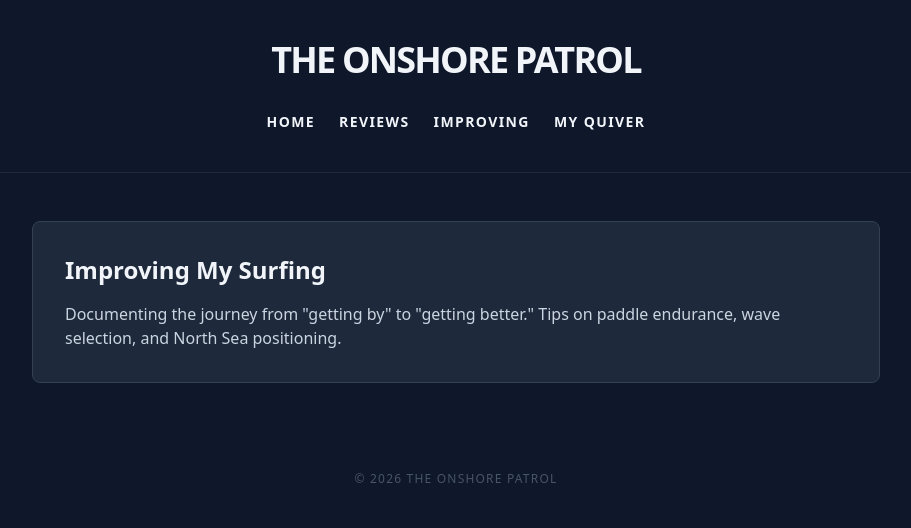
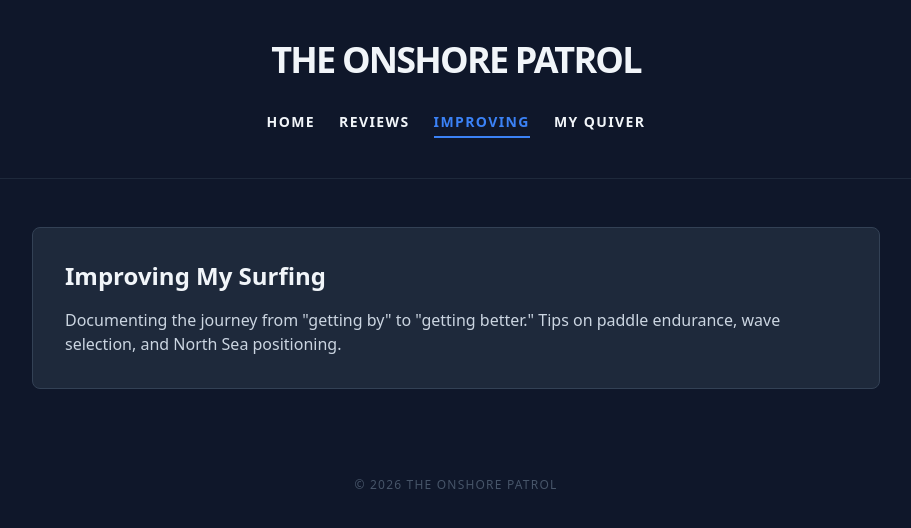
Before and after one commit to MatthijsvdWielen/the-onshore-patrol, a Jekyll site: the page built from improving.html, in a window 1280 px wide. Shown: the top 528 px of the page, without its empty margins (184-1095 px from the left). Built offline with Jekyll 4.4.1, drawn with Linux system fonts in a browser that asks for light colours; nearby versions of some CDN libraries.

Commit message:
Fix index

```diff
--- a/_layouts/default.html
+++ b/_layouts/default.html
@@ -15,10 +15,10 @@
 
         <!-- Navigation automatically reads the layout's active color or falls back to blue -->
         <nav class="mt-8 flex justify-center gap-6 font-bold uppercase text-sm tracking-widest">
-            <a href="index" class="{% if page.url == '/' or page.url == '/index' %}text-blue-500 border-b-2 border-blue-500 pb-1{% else %}hover:{{ page.hover_color | default: 'text-blue-400' }} transition{% endif %}">Home</a>
-            <a href="reviews" class="{% if page.url contains '/reviews' or page.url == '/reviews' %}text-blue-500 border-b-2 border-blue-500 pb-1{% else %}hover:{{ page.hover_color | default: 'text-blue-400' }} transition{% endif %}">Reviews</a>
-            <a href="improving" class="{% if page.url == '/improving' %}text-blue-500 border-b-2 border-blue-500 pb-1{% else %}hover:{{ page.hover_color | default: 'text-blue-400' }} transition{% endif %}">Improving</a>
-            <a href="quiver" class="{% if page.url == '/quiver' %}text-blue-500 border-b-2 border-blue-500 pb-1{% else %}hover:{{ page.hover_color | default: 'text-blue-400' }} transition{% endif %}">My Quiver</a>
+            <a href="/" class="{% if page.url == '/' or page.url == '/' %}text-blue-500 border-b-2 border-blue-500 pb-1{% else %}hover:{{ page.hover_color | default: 'text-blue-400' }} transition{% endif %}">Home</a>
+            <a href="/reviews/" class="{% if page.url contains '/reviews' or page.url == '/reviews' %}text-blue-500 border-b-2 border-blue-500 pb-1{% else %}hover:{{ page.hover_color | default: 'text-blue-400' }} transition{% endif %}">Reviews</a>
+            <a href="/improving/" class="{% if page.url == '/improving/' %}text-blue-500 border-b-2 border-blue-500 pb-1{% else %}hover:{{ page.hover_color | default: 'text-blue-400' }} transition{% endif %}">Improving</a>
+            <a href="/quiver/" class="{% if page.url == '/quiver/' %}text-blue-500 border-b-2 border-blue-500 pb-1{% else %}hover:{{ page.hover_color | default: 'text-blue-400' }} transition{% endif %}">My Quiver</a>
         </nav>
     </header>
 
```
